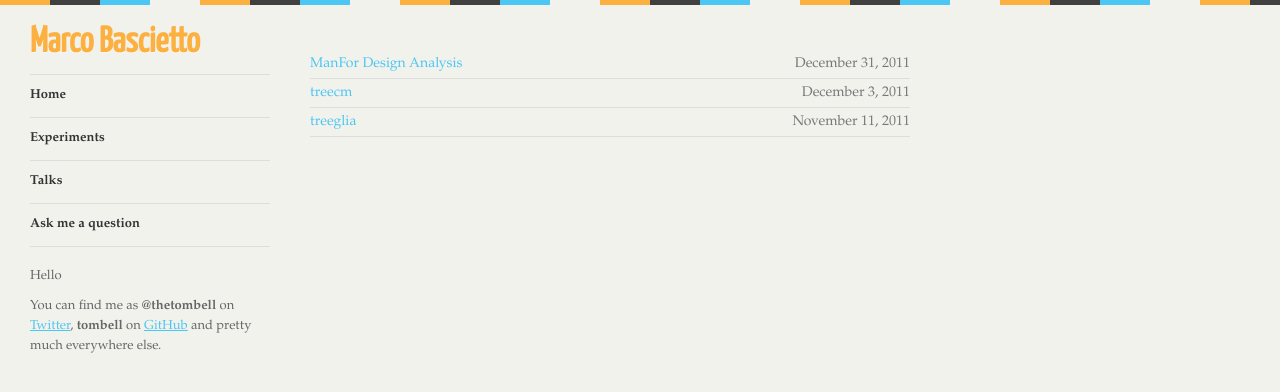
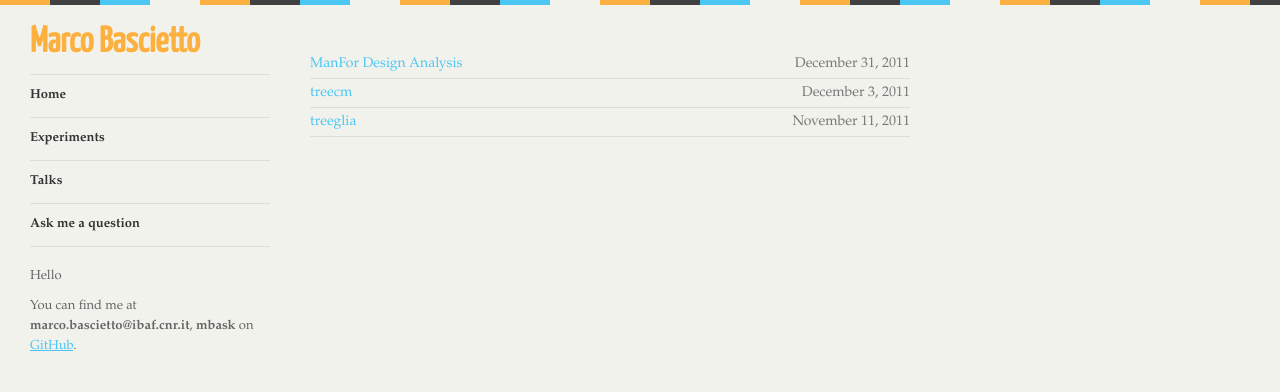
Before and after one commit to mbask/mbask.github.com, a Jekyll site: the page built from index.html, in a window 1280 px wide. Shown: the top 392 px of the page. Built offline with Jekyll 4.4.1, drawn with Linux system fonts in a browser that asks for light colours; Markdown is read by kramdown in place of the engine named in the settings; comment, search, counter and statistics services are not loaded.

Commit message:
Signed-off-by: mbask <marco.bascietto@ibaf.cnr.it>

```diff
--- a/_layouts/default.html
+++ b/_layouts/default.html
@@ -33,11 +33,9 @@
       </p>
 
       <p>
-        You can find me as <strong>@thetombell</strong> on
-        <a href="http://twitter.com/thetombell" class="twitter">Twitter</a>,
-        <strong>tombell</strong> on
-        <a href="https://github.com/tombell">GitHub</a>
-        and pretty much everywhere else.
+        You can find me at <strong>marco.bascietto@ibaf.cnr.it</strong>,
+        <strong>mbask</strong> on
+        <a href="https://github.com/mbask">GitHub</a>.
       </p>
     </div>
 
```
